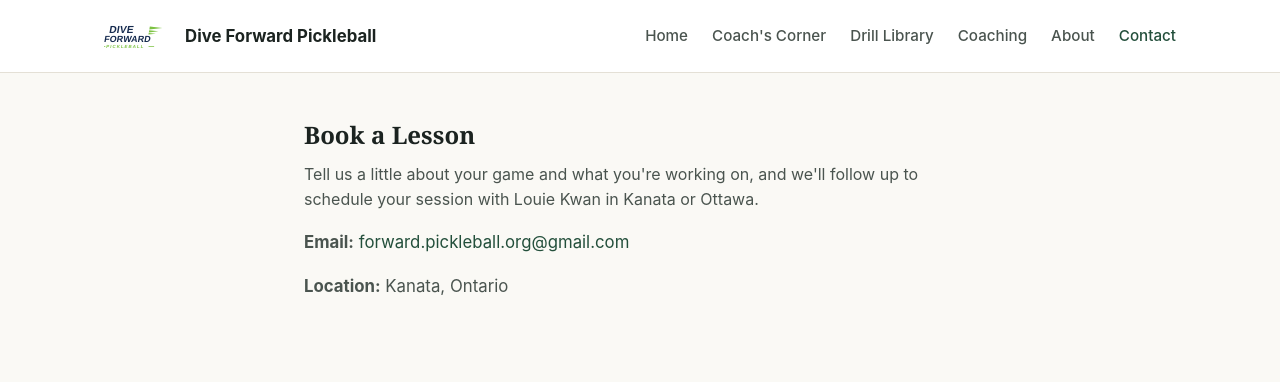
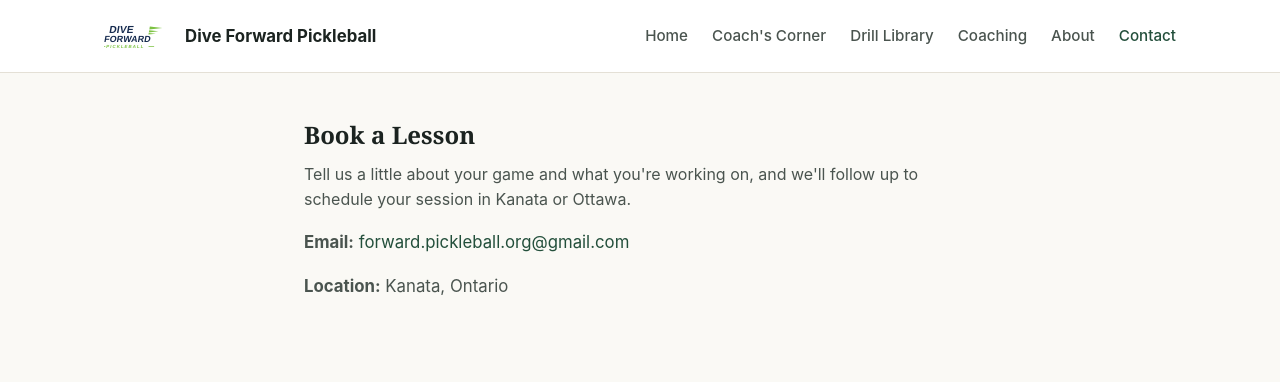
Before and after one commit to forwardpickleballorg-art/forwardpickleballorg-art.github.io, a Jekyll site: the page built from contact.md, in a window 1280 px wide. Shown: the top 382 px of the page. Built offline with Jekyll 4.4.1, drawn with Linux system fonts in a browser that asks for light colours.

Commit message:
Remove visible name from Contact page

```diff
--- a/contact.md
+++ b/contact.md
@@ -8,7 +8,7 @@ excerpt: "Book a pickleball lesson with Louie Kwan in Kanata and Ottawa — priv
   <h1>Book a Lesson</h1>
   <p class="lead">
     Tell us a little about your game and what you're working on, and we'll
-    follow up to schedule your session with Louie Kwan in Kanata or Ottawa.
+    follow up to schedule your session in Kanata or Ottawa.
   </p>
   <div class="contact-details">
     <p><strong>Email:</strong> <a href="mailto:{{ site.email }}">{{ site.email }}</a></p>
```
